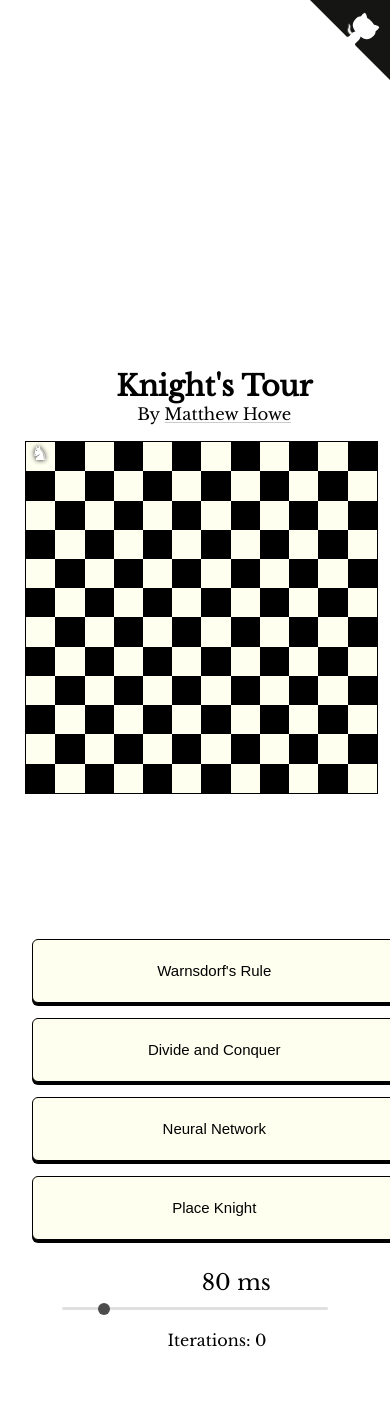
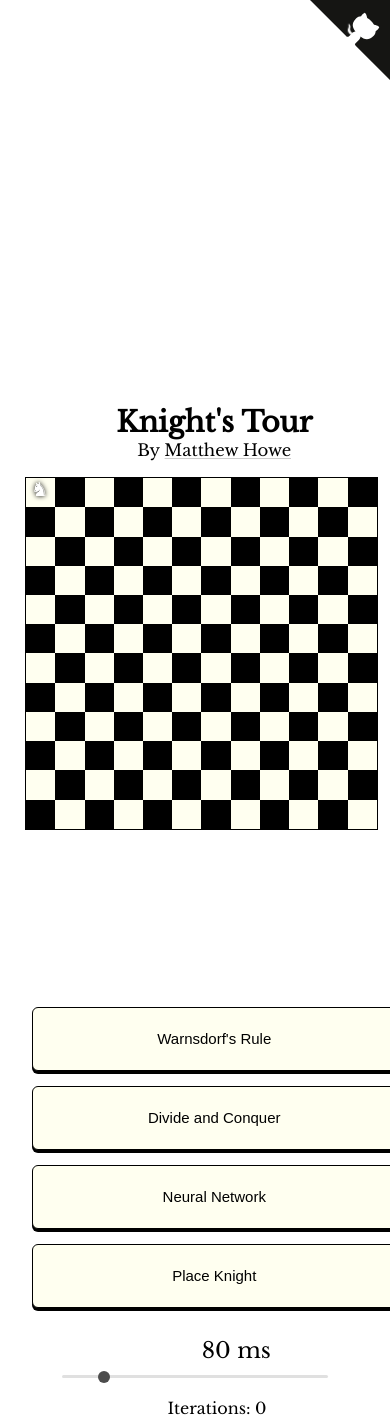
Before and after one commit to matthew-howe/knightstour, a React (Create React App) app: page / in a window 390 px wide. Shown: the top 1426 px of the page. Before the commit the page ends 1358 px from the top, so only its background shows below. Built offline with nearby package versions, Linux system fonts and the light colour scheme.

Commit message:
fixes viewport issues on chrome / safari

```diff
--- a/src/App.css
+++ b/src/App.css
@@ -59,7 +59,7 @@ p {
   div#buttons {
     padding: 0.5em;
     margin: 0.5em;
-    margin-top: 7em;
+    margin-top: 9em;
   }
   @-moz-document url-prefix() {
     div#buttons {
@@ -79,6 +79,7 @@ p {
     margin-top: 1em;
   }
   #title {
+    margin-top:3em;
     margin-left: 0%;
   }
   #img {
@@ -90,6 +91,9 @@ p {
   button#b3 {
     margin: 0.5em;
     padding: 1.5em;
+  }
+  .visited:before {
+    animation: none !important;
   }
 }
 
```
